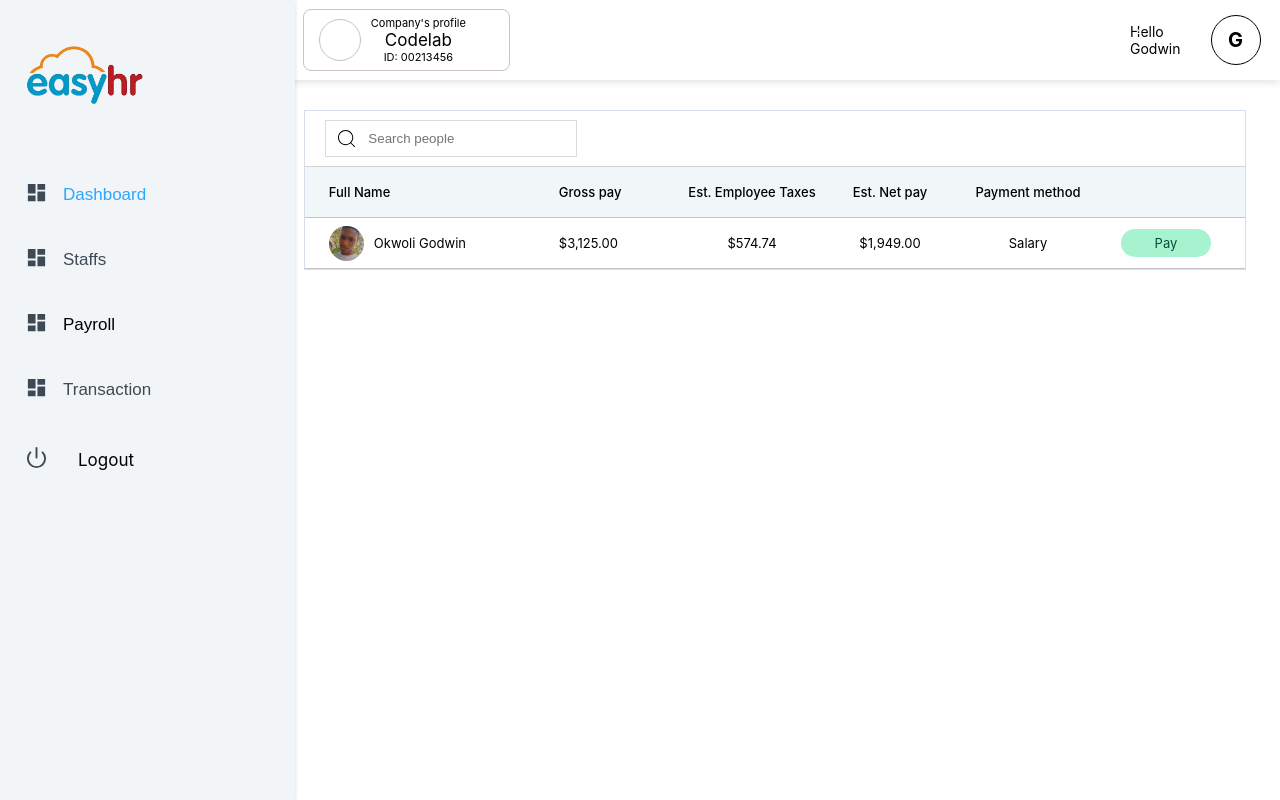
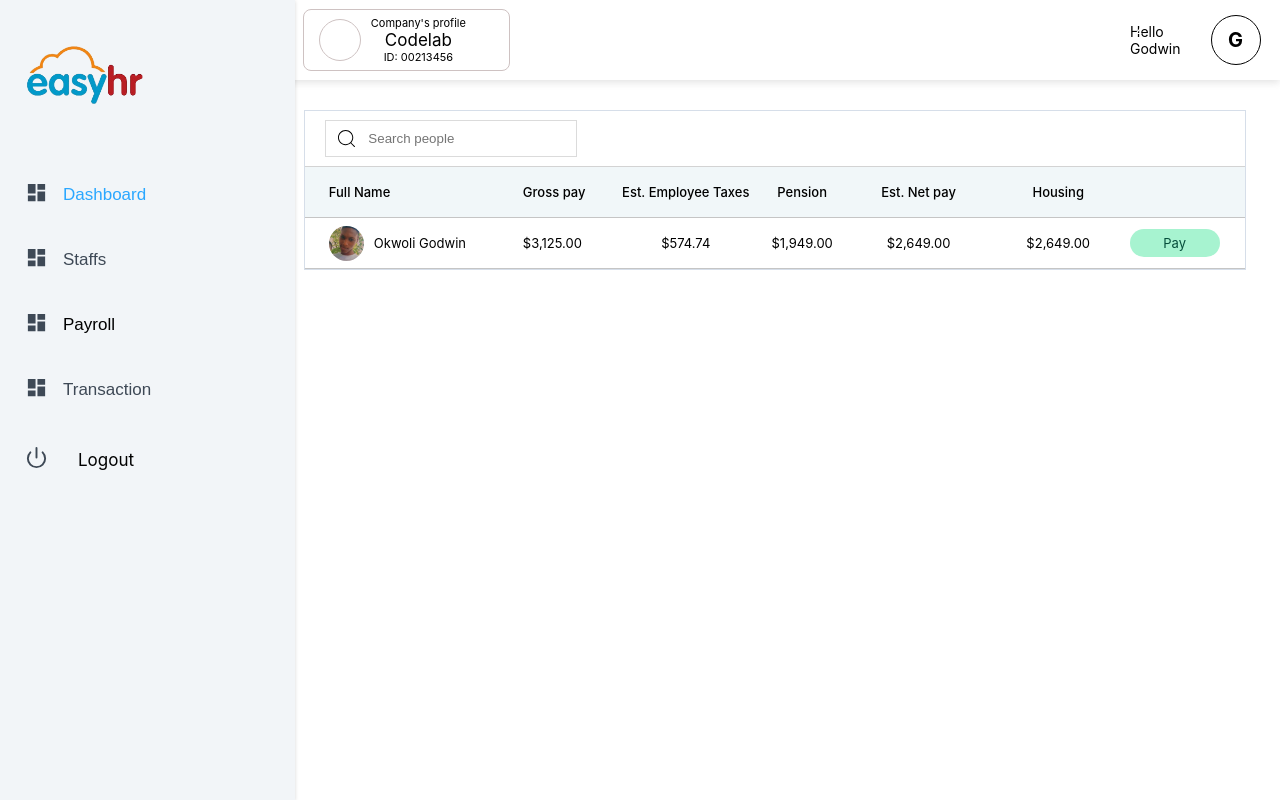
Before and after one commit to OgbuEsther/Easy_HR_FE, a React (Create React App) app: page /dashboard/payroll in a window 1280 px wide. Built offline with nearby package versions, Linux system fonts and the light colour scheme.

Commit message:
checking error

```diff
--- a/src/pages/Payroll.tsx
+++ b/src/pages/Payroll.tsx
@@ -21,8 +21,9 @@ const Payroll = () => {
                       <Name>Full Name</Name>
                       <Gross>Gross pay</Gross>
                       <Taxes>Est. Employee Taxes</Taxes>
-                      <Netpay>Est. Net pay</Netpay>
-                      <Payment>Payment method</Payment>
+                      <Netpay>Pension</Netpay>
+                      <Payment>Est. Net pay</Payment>
+                      <Payment>Housing</Payment>
                       <Status></Status>
                   </Lists>
               </Table>
@@ -40,7 +41,8 @@ const Payroll = () => {
                       <Gross2>$3,125.00</Gross2>
                       <Taxes2>$574.74</Taxes2>
                       <Netpay2>$1,949.00</Netpay2>
-                      <Payment2>Salary</Payment2>
+                      <Payment2>$2,649.00</Payment2>
+                      <Payment2>$2,649.00</Payment2>
                       <Status2>
                           <Hold>Pay</Hold>
                       </Status2>
```
